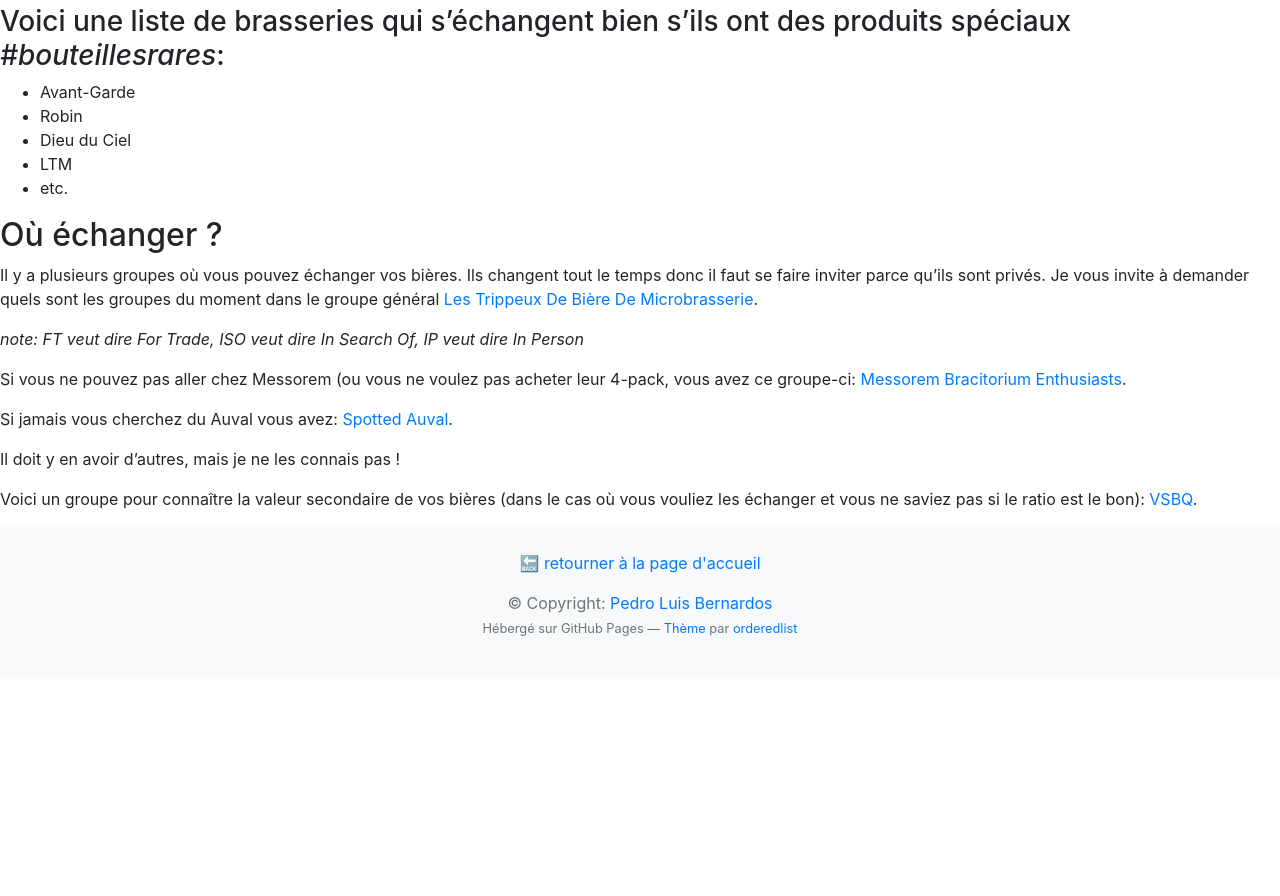
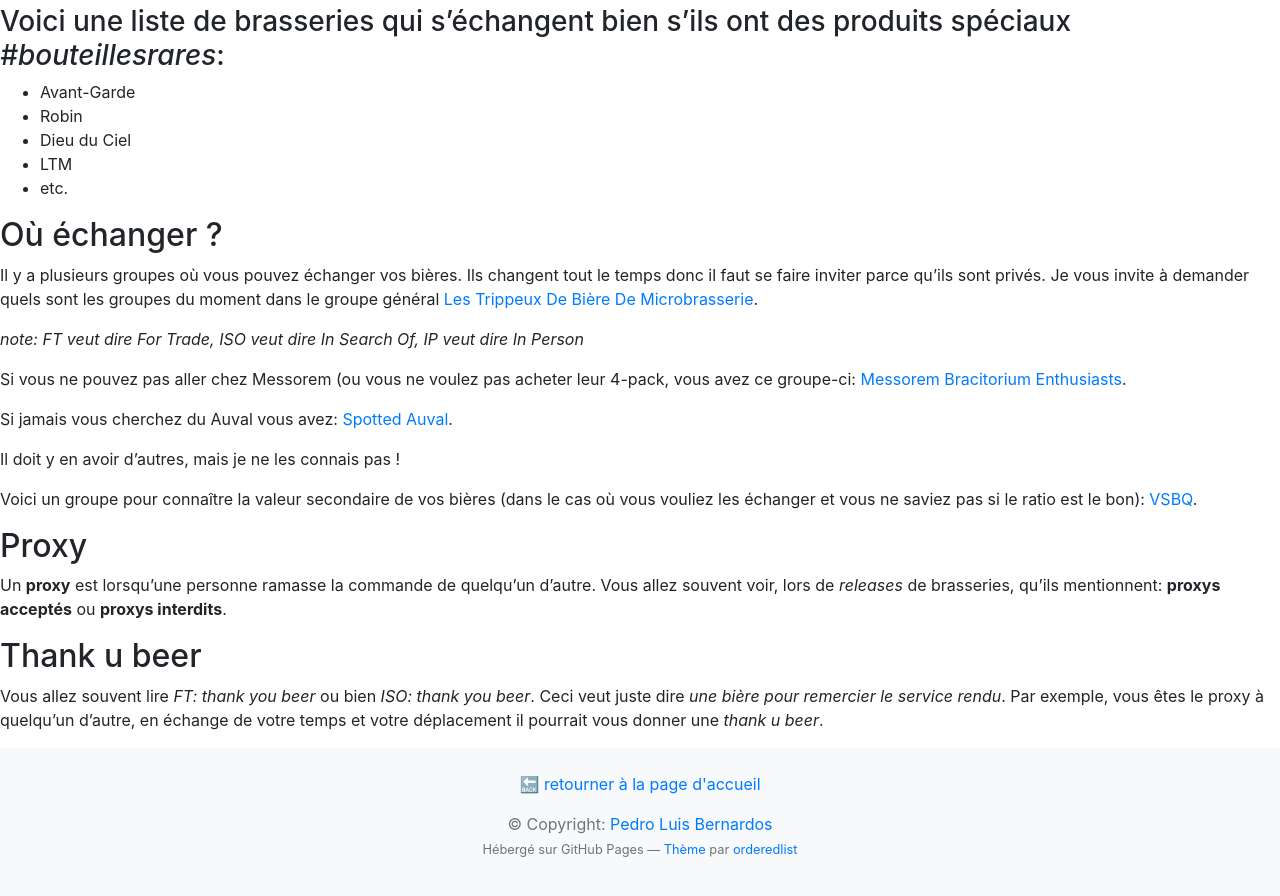
Before and after one commit to PedroLuisBernardos/Guide-complet-de-la-microbrasserie-QC, a Jekyll site: the page built from guide/echanges.md, in a window 1280 px wide and 900 px high, scrolled down 1467 px. Shown: the top 896 px of the window. Built offline with Jekyll 4.4.1, drawn with Linux system fonts in a browser that asks for light colours; nearby versions of some CDN libraries; our own code applies the rules of GitHub Pages for plain Markdown files; a script that is not in the unit is left out; before the commit the page ends 2146 px from its top, so only the background shows below that.

Commit message:
ajout proxy et tyb

```diff
--- a/guide/echanges.md
+++ b/guide/echanges.md
@@ -70,3 +70,11 @@
 Il doit y en avoir d'autres, mais je ne les connais pas !
 
 Voici un groupe pour connaître la valeur secondaire de vos bières (dans le cas où vous vouliez les échanger et vous ne saviez pas si le ratio est le bon): <a href="https://www.facebook.com/groups/301037520961589" target="_blank">VSBQ</a>.
+
+## Proxy
+
+Un **proxy** est lorsqu'une personne ramasse la commande de quelqu'un d'autre. Vous allez souvent voir, lors de *releases* de brasseries, qu'ils mentionnent: **proxys acceptés** ou **proxys interdits**.
+
+## Thank u beer
+
+Vous allez souvent lire *FT: thank you beer* ou bien *ISO: thank you beer*. Ceci veut juste dire *une bière pour remercier le service rendu*. Par exemple, vous êtes le proxy à quelqu'un d'autre, en échange de votre temps et votre déplacement il pourrait vous donner une *thank u beer*.
```
